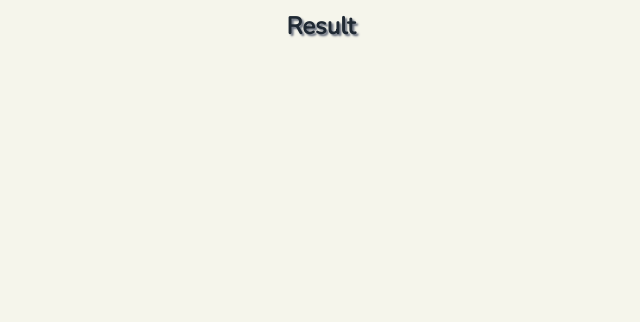
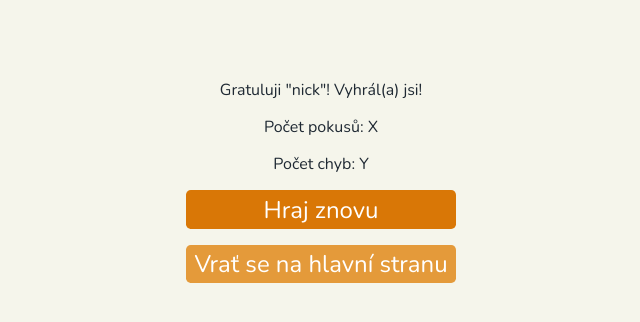
Before and after one commit to ImuneGH/hangman, a React (Vite) app: page /result in a window 1280 px wide. Shown: the top 322 px of the page, without its empty margins (319-959 px from the left). Built offline with nearby package versions, Linux system fonts and the light colour scheme.

Commit message:
feat: result nastylován + smazání marginu z defaultu pro p a span

```diff
--- a/src/css/default.css
+++ b/src/css/default.css
@@ -54,7 +54,6 @@ h3 {
 
 p,
 span {
-  margin: 0.625rem;
   line-height: 1.3rem;
 }
 
--- a/src/css/pages/result.css
+++ b/src/css/pages/result.css
@@ -0,0 +1,27 @@
+.result {
+  display: flex;
+  flex-direction: column;
+  align-items: center;
+  gap: 1rem;
+  max-width: 20rem;
+  margin-top: 5rem;
+}
+
+.result button {
+  flex: 1;
+  padding: 0.2rem 0.5rem;
+  border: none;
+  color: var(--card-bg-color);
+  background-color: var(--accent-color);
+  border-radius: 0.3rem;
+  font-size: 1.5rem;
+  cursor: pointer;
+}
+
+.result .play-again-btn {
+  align-self: stretch;
+}
+
+.result .home-btn {
+  background-color: var(--accent-color-light);
+}
--- a/src/pages/Result.tsx
+++ b/src/pages/Result.tsx
@@ -2,9 +2,13 @@ import "../css/pages/result.css";
 
 const Result = () => {
   return (
-    <>
-      <h2>Result</h2>
-    </>
+    <div className="result">
+      <span className="final-message">Gratuluji "nick"! Vyhrál(a) jsi!</span>
+      <span className="attempts">Počet pokusů: X</span>
+      <span className="faults">Počet chyb: Y</span>
+      <button className="play-again-btn">Hraj znovu</button>
+      <button className="home-btn">Vrať se na hlavní stranu</button>
+    </div>
   );
 };
 
```
